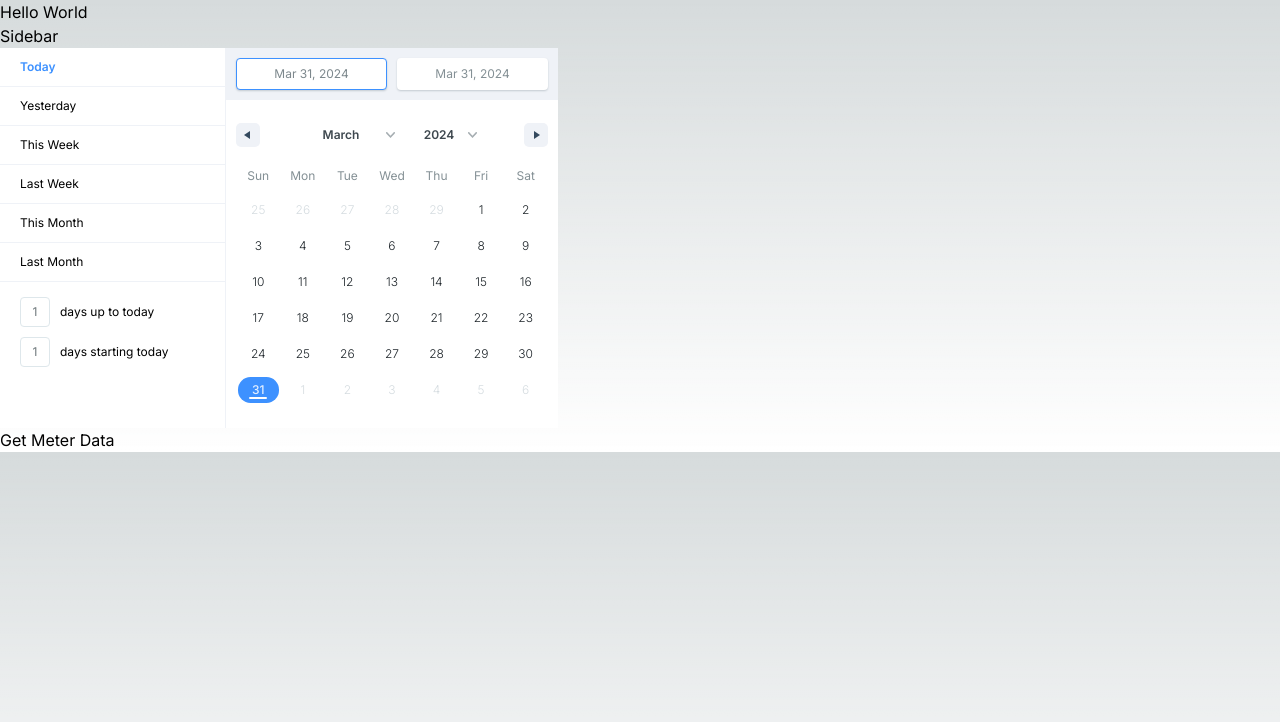
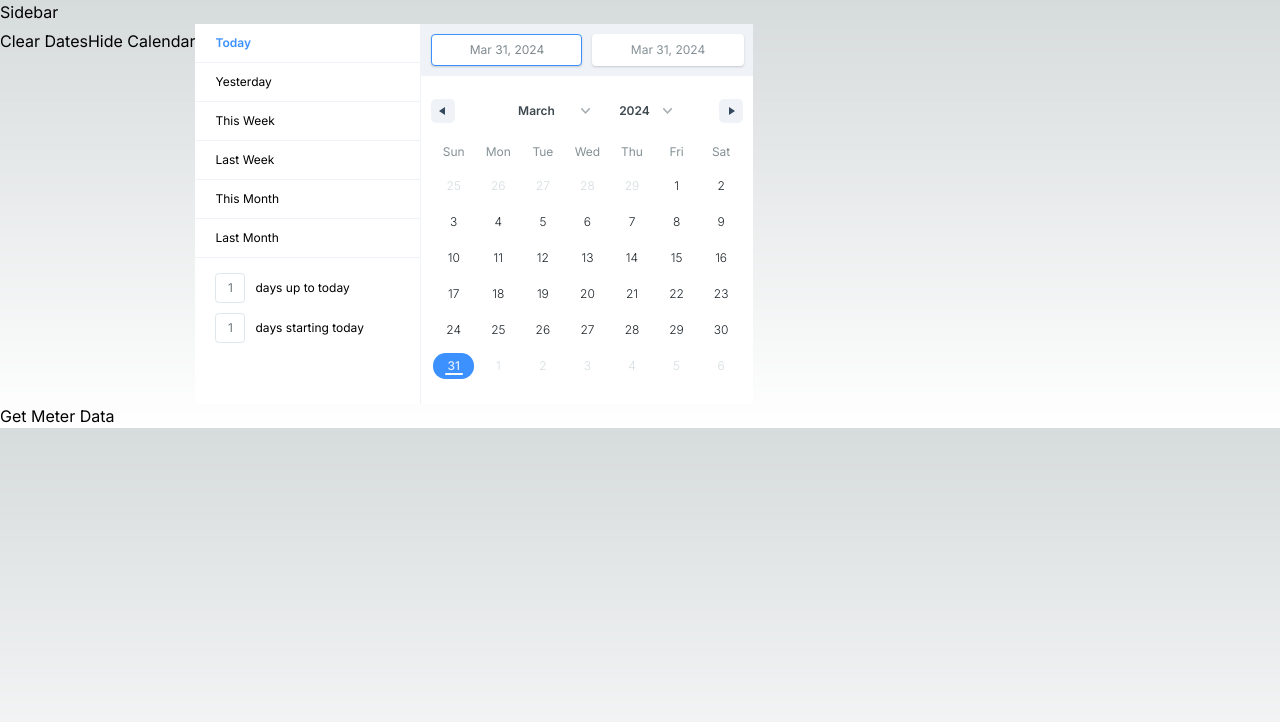
Before and after one commit to jkk-fullstack-projects/tuf-2000-ui, a Next.js app in the folder tuf-ui-app/: page / in a window 1280 px wide. Shown: the top 722 px of the page. Built offline with nearby package versions, Linux system fonts and the light colour scheme.

Commit message:
calendar logic working, clear dates button working, toggle calendar visibility working

```diff
--- /dev/null
+++ b/tuf-ui-app/src/app/components/CustomDatePicker/CustomDatePicker.js
@@ -0,0 +1,52 @@
+import React, { useState } from "react";
+import dynamic from 'next/dynamic';
+import 'react-date-range/dist/styles.css';
+import 'react-date-range/dist/theme/default.css';
+
+const DateRangePicker = dynamic(() => import('react-date-range')
+    .then((mod) => mod.DateRangePicker), {ssr: false,});
+
+const CustomDatePicker = ({ onDatesChange }) => {
+    const [dateRange, setDateRange] = useState([
+        {
+          startDate: new Date(),
+          endDate: new Date(),
+          key: 'selection',
+        },
+    ]);
+    const [showCalendar, setShowCalendar] = useState(true);
+
+const handleClearDates = () => {
+    console.log('Clearing Dates');
+    const resetRange = { startDate: new Date(), endDate: new Date(), key: 'selection' };
+    setDateRange([resetRange]);
+    onDatesChange(resetRange);
+};
+
+const toggleShowCalendar = () => {
+    console.log('Toggling calendar visibility');
+    setShowCalendar(!showCalendar);
+};
+
+return (
+    <div className="date-picker">
+        {showCalendar && (
+            <button onClick={handleClearDates}>Clear Dates</button>
+        )}
+        <button onClick={toggleShowCalendar}>
+            {showCalendar ? 'Hide Calendar' : 'Show Calendar'}
+        </button>
+        {showCalendar && (
+            <DateRangePicker
+                ranges={dateRange}
+                onChange={(item) => {
+                    setDateRange([item.selection]);
+                    onDatesChange(item.selection);
+                }}
+            />
+            )}
+        </div>
+    );
+};
+
+export default CustomDatePicker;
--- a/tuf-ui-app/src/app/components/Sidebar/Sidebar.js
+++ b/tuf-ui-app/src/app/components/Sidebar/Sidebar.js
@@ -4,11 +4,7 @@
 // to render the component on the client-side
 
 import React, { useState } from "react";
-import dynamic from 'next/dynamic';
-const DateRangePicker = dynamic(() => import('react-date-range')
-    .then((mod) => mod.DateRangePicker), {ssr: false,});
-import 'react-date-range/dist/styles.css';
-import 'react-date-range/dist/theme/default.css';
+import CustomDatePicker from "../CustomDatePicker/CustomDatePicker";
 import ShowRawData from "../ShowRawData/ShowRawData";
 import mockData from '../../../../mock_data/Mocked_meter_data.json';
 
@@ -43,9 +39,7 @@ const Sidebar = () => {
     <div className="sidebar">
         <h4>Sidebar</h4>
         <div className="date-picker">
-            <DateRangePicker
-                ranges={[state[0]]}
-                onChange={(item) => setState([item.selection])}
+            <CustomDatePicker onDatesChange={handleFetchData}
             />
         </div>
         <div className="fetch-data-button">
--- a/tuf-ui-app/src/app/page.js
+++ b/tuf-ui-app/src/app/page.js
@@ -2,7 +2,6 @@ import Sidebar from "./components/Sidebar/Sidebar";
 export default function Home() {
   return (
     <>
-      <div>Hello World</div>
       <Sidebar />
     </>
   );
```
